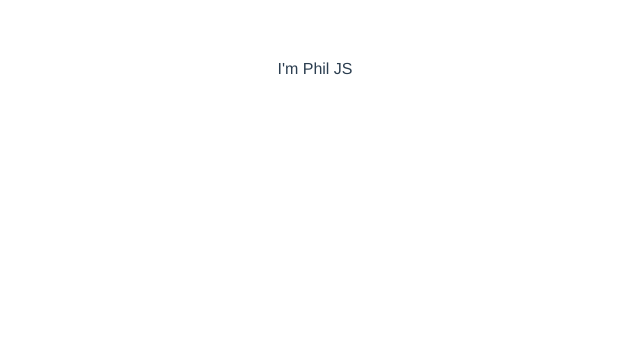
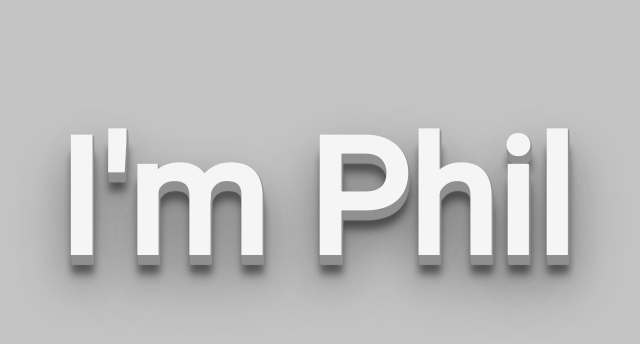
Before and after one commit to philellwood/im-phil, a website built with Vite: page index.html in a window 1280 px wide. Shown: the whole page, without its empty margins (325-965 px from the left). Built offline with nearby package versions, Linux system fonts and the light colour scheme.

Commit message:
ad 3d style and link

```diff
--- a/index.html
+++ b/index.html
@@ -3,11 +3,12 @@
   <head>
     <meta charset="UTF-8" />
     <meta name="viewport" content="width=device-width, initial-scale=1.0" />
+    <link rel="stylesheet" href="https://fonts.googleapis.com/css?family=Roboto">
     <title>I'm Phil</title>
   </head>
   <body>
     <div id="app">
-      <h1>I'm Phil</h1>
+      <h1><a href="mailto:phil@philellwood.com">I'm Phil</a></h1>
     </div>
     <script type="module" src="/main.js"></script>
   </body>
--- a/main.js
+++ b/main.js
@@ -1,5 +1 @@
 import './style.css'
-
-document.querySelector('#app').innerHTML = `
- I'm Phil JS
-`
--- a/package.json
+++ b/package.json
@@ -2,7 +2,7 @@
   "name": "im-phil",
   "version": "0.0.0",
   "scripts": {
-    "dev": "vite --watch",
+    "dev": "vite",
     "build": "vite build",
     "serve": "vite preview"
   },
--- a/style.css
+++ b/style.css
@@ -1,8 +1,33 @@
 #app {
-  font-family: Avenir, Helvetica, Arial, sans-serif;
+  font-family: 'Roboto', 'Segoe UI', Helvetica, Arial, sans-serif;
   -webkit-font-smoothing: antialiased;
   -moz-osx-font-smoothing: grayscale;
+}
+body {
+  background-color: #c4c4c4;
+
+}
+h1 {
   text-align: center;
-  color: #2c3e50;
-  margin-top: 60px;
+  font-size: 10em;
+  font-weight: 700;
+  color: #f5f5f5;
+  text-shadow: 1px 1px 1px #919191,
+      1px 2px 1px #919191,
+      1px 3px 1px #919191,
+      1px 4px 1px #919191,
+      1px 5px 1px #919191,
+      1px 6px 1px #919191,
+      1px 7px 1px #919191,
+      1px 8px 1px #919191,
+      1px 9px 1px #919191,
+      1px 10px 1px #919191,
+  1px 18px 6px rgba(16,16,16,0.4),
+  1px 22px 10px rgba(16,16,16,0.2),
+  1px 25px 35px rgba(16,16,16,0.2),
+  1px 30px 60px rgba(16,16,16,0.4);
 }
+h1 a{
+  color:inherit;
+  text-decoration: inherit;
+}
--- a/vite.config.js
+++ /dev/null
@@ -1,5 +0,0 @@
-export default {
-    chokidarWatchOptions: {
-     usePolling: true
-   }
- }
```
Also changed, not shown: favicon.svg (added), 1 other file.
